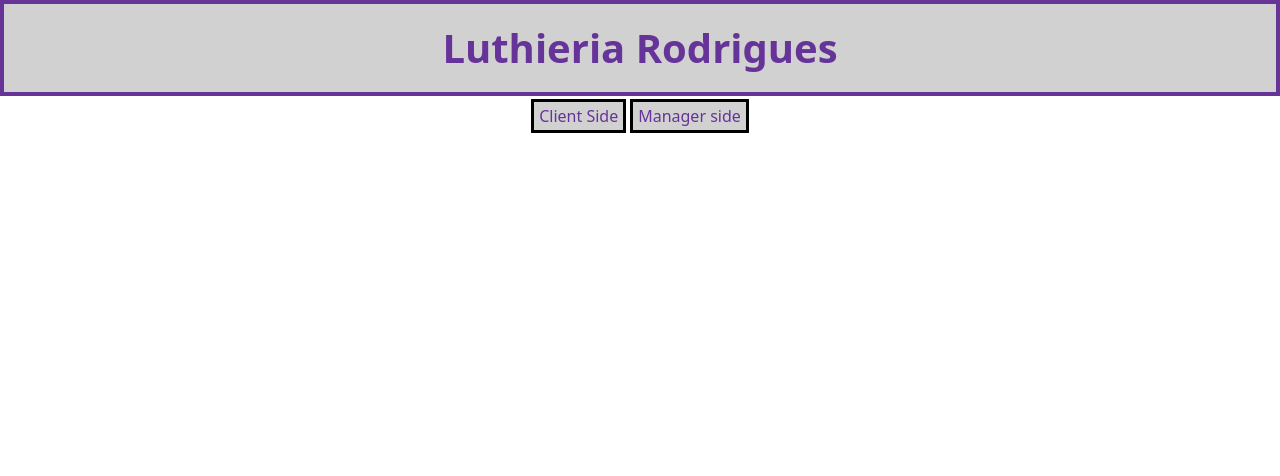
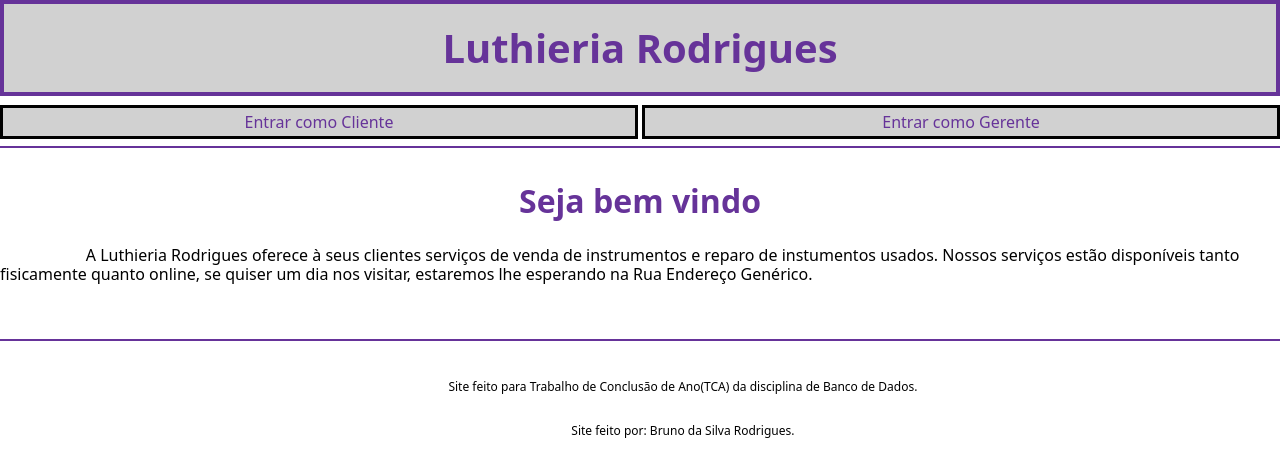
Before and after one commit to BrunoRodrigues517/TCAluthieria, a plain HTML site: page index.html in a window 1280 px wide. Drawn offline with nearby package versions, Linux system fonts and the light colour scheme.

Commit message:
Uma leve ajustada na página inicial para aparência mais "amigável" com o usuário

```diff
--- a/index.html
+++ b/index.html
@@ -11,14 +11,23 @@
         <h1 class="tit">Luthieria Rodrigues</h1>
     </header>
     <nav>
-        <a href="html/pagina_cliente.html">Client Side</a>
-        <a href="html/pagina_gerente.html">Manager side</a>
+        <a href="pagina_cliente.html" class="navs">Entrar como Cliente</a>
+        <a href="pagina_gerente.html" class="navs">Entrar como Gerente</a>
     </nav>
+    <hr>
     <main>
-
+        <h2 class="subtit">Seja bem vindo</h2>
+        <p>A Luthieria Rodrigues oferece à seus clientes serviços de venda de instrumentos e reparo de
+            instumentos usados. Nossos serviços estão disponíveis tanto fisicamente quanto online,
+            se quiser um dia nos visitar, estaremos lhe esperando na Rua Endereço Genérico.
+        </p>
     </main>
+    <br>
+    <hr>
+    <br>
     <footer>
-
+        <p>Site feito para Trabalho de Conclusão de Ano(TCA) da disciplina de Banco de Dados.</p>
+        <p>Site feito por: Bruno da Silva Rodrigues.</p>
     </footer>
 </body>
 </html>
```
